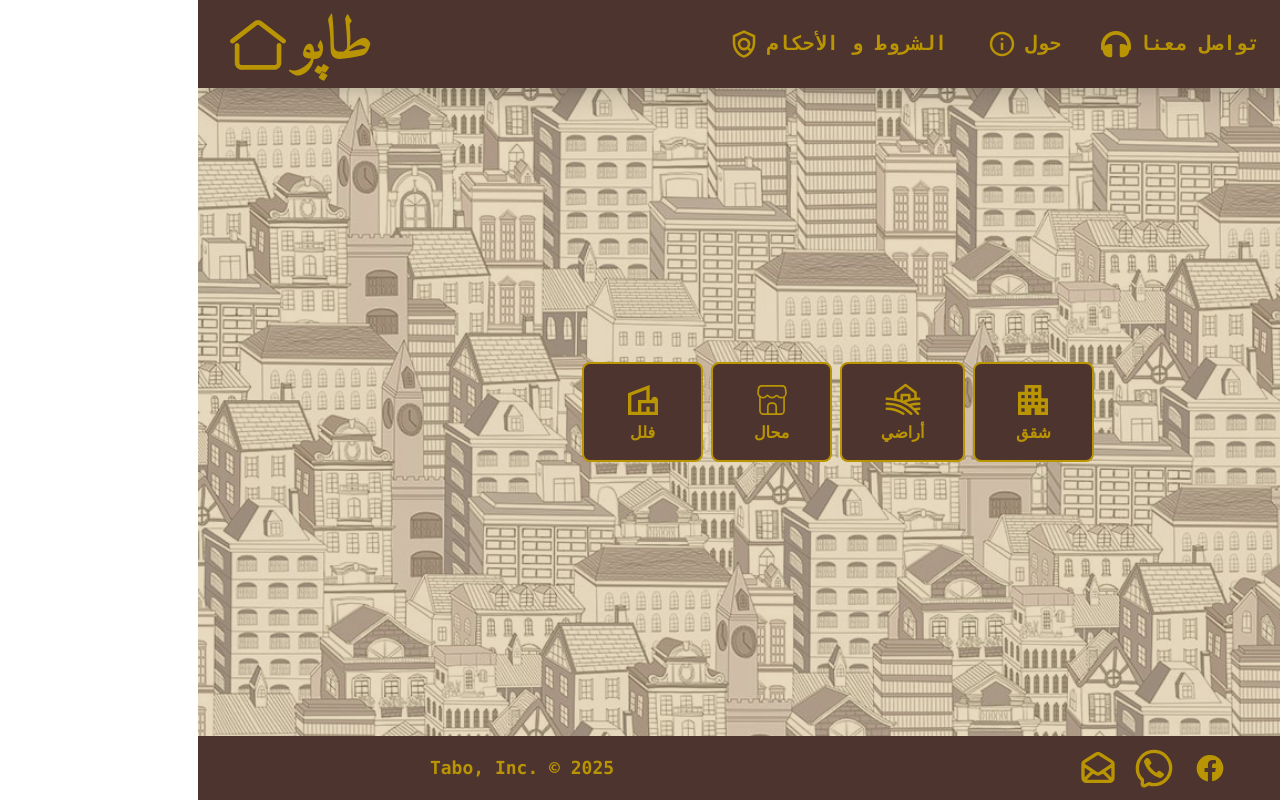
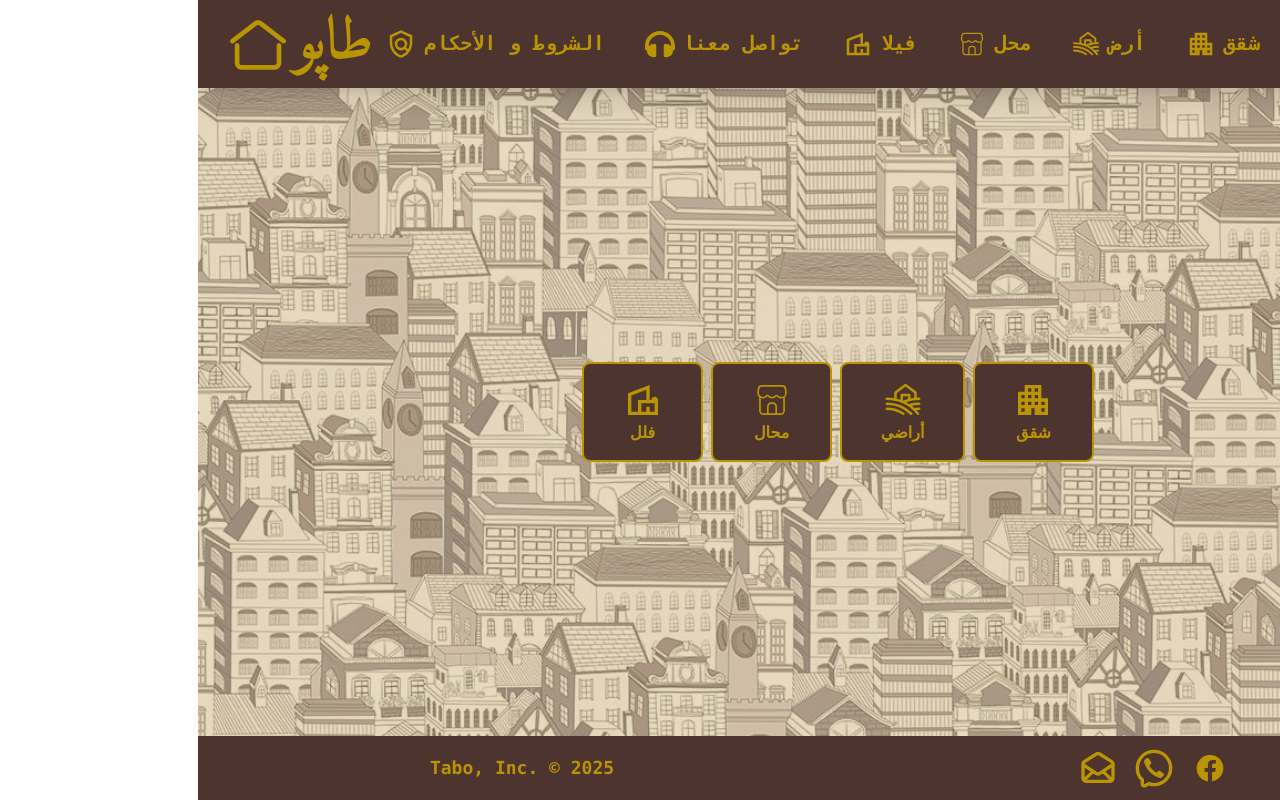
Before and after one commit to Ghayth-Sabeaallil/tabo, a React (Vite) app: page /#/ in a window 1280 px wide. Built offline with nearby package versions, Linux system fonts and the light colour scheme; a web font is replaced by a local one.

Commit message:
fix the header

```diff
--- a/src/Components/Header.tsx
+++ b/src/Components/Header.tsx
@@ -1,9 +1,11 @@
 import { useEffect, useRef, useState } from "react";
 import { FaHeadphones } from "react-icons/fa";
 import { GoHome, } from "react-icons/go";
-import { IoMdInformationCircleOutline } from "react-icons/io";
 import { MdOutlinePolicy } from "react-icons/md";
 import { Link } from "react-router-dom";
+import { MdApartment, MdOutlineVilla } from "react-icons/md";
+import { PiFarm } from "react-icons/pi";
+import { CiShop } from "react-icons/ci";
 
 const Header = () => {
     const [isMobileMenuOpen, setMobileMenuOpen] = useState<boolean>(false);
@@ -33,8 +35,11 @@ const Header = () => {
                         <Link to={"/"}>
                             <div className="text-xl font-mono cursor-pointer p-3 text-text border-black font-bold duration-500 hover:scale-125 hover:font-extrabold flex gap-2">الرئيسية<GoHome size={30} /></div>
                         </Link>
+                        <Link to={"/apartments"}><div className="text-xl font-mono cursor-pointer p-3 text-text border-black font-bold duration-500 hover:scale-125 hover:font-extrabold flex gap-2">شقق<MdApartment size={30} /></div></Link>
+                        <Link to={"/farms"}><div className="text-xl font-mono cursor-pointer p-3 text-text border-black font-bold duration-500 hover:scale-125 hover:font-extrabold flex gap-2">أرض<PiFarm size={30} /></div></Link>
+                        <Link to={"/shops"}><div className="text-xl font-mono cursor-pointer p-3 text-text border-black font-bold duration-500 hover:scale-125 hover:font-extrabold flex gap-2">محل<CiShop size={30} /></div></Link>
+                        <Link to={"/villas"}><div className="text-xl font-mono cursor-pointer p-3 text-text border-black font-bold duration-500 hover:scale-125 hover:font-extrabold flex gap-2">فيلا<MdOutlineVilla size={30} /></div></Link>
                         <Link to={"/contact"}><div className="text-xl font-mono cursor-pointer p-3 text-text border-black font-bold duration-500 hover:scale-125 hover:font-extrabold flex gap-2">تواصل معنا<FaHeadphones size={30} /></div></Link>
-                        <Link to={"/about"}><div className="text-xl font-mono cursor-pointer p-3 text-text border-black font-bold duration-500 hover:scale-125 hover:font-extrabold flex gap-2">حول<IoMdInformationCircleOutline size={30} /></div></Link>
                         <Link to={"/privacyPolicy"}><div className="text-xl font-mono cursor-pointer p-3 text-text border-black font-bold duration-500 hover:scale-125 hover:font-extrabold flex gap-2">الشروط و الأحكام<MdOutlinePolicy size={30} /></div></Link>
                     </div>
 
@@ -85,11 +90,16 @@ const Header = () => {
 
             {/* Mobile Menu */}
             {(isMobileMenuOpen && window.innerWidth < 768) && (
-                <div className="w-screen absolute z-50 flex flex-col items-start bg-header pr-4">
-                    <Link to={"/"}><div className="text-xl font-mono cursor-pointer p-3 text-text font-bold duration-500 flex gap-2 hover:scale-125">الرئيسية<GoHome size={30} /> </div></Link>
-                    <Link to={"/contact"}><div className="text-xl font-mono cursor-pointer p-3 text-text font-bold duration-500 flex gap-2 hover:scale-125">تواصل معنا<FaHeadphones size={30} /></div></Link>
-                    <Link to={"/about"}><div className="text-xl font-mono cursor-pointer p-3 text-text font-bold duration-500 flex gap-2 hover:scale-125">حول<IoMdInformationCircleOutline size={30} /></div></Link>
-                    <Link to={"/privacyPolicy"}><div className="text-xl font-mono cursor-pointer p-3 text-text border-black font-bold duration-500 hover:scale-125 hover:font-extrabold flex gap-2">الشروط و الأحكام<MdOutlinePolicy size={30} /></div></Link>
+                <div className="w-screen absolute z-50 flex flex-col items-start bg-header p-4">
+                    <Link to={"/"}>
+                        <div className="text-xl font-mono cursor-pointer p-3 text-text border-black font-bold duration-500 hover:scale-125 hover:font-extrabold flex gap-2"><GoHome size={30} />الرئيسية</div>
+                    </Link>
+                    <Link to={"/apartments"}><div className="text-xl font-mono cursor-pointer p-3 text-text border-black font-bold duration-500 hover:scale-125 hover:font-extrabold flex gap-2"><MdApartment size={30} />شقق</div></Link>
+                    <Link to={"/farms"}><div className="text-xl font-mono cursor-pointer p-3 text-text border-black font-bold duration-500 hover:scale-125 hover:font-extrabold flex gap-2"><PiFarm size={30} />أرض</div></Link>
+                    <Link to={"/shops"}><div className="text-xl font-mono cursor-pointer p-3 text-text border-black font-bold duration-500 hover:scale-125 hover:font-extrabold flex gap-2">محل<CiShop size={30} /></div></Link>
+                    <Link to={"/villas"}><div className="text-xl font-mono cursor-pointer p-3 text-text border-black font-bold duration-500 hover:scale-125 hover:font-extrabold flex gap-2"><MdOutlineVilla size={30} />فيلا</div></Link>
+                    <Link to={"/contact"}><div className="text-xl font-mono cursor-pointer p-3 text-text border-black font-bold duration-500 hover:scale-125 hover:font-extrabold flex gap-2"><FaHeadphones size={30} />تواصل معنا</div></Link>
+                    <Link to={"/privacyPolicy"}><div className="text-xl font-mono cursor-pointer p-3 text-text border-black font-bold duration-500 hover:scale-125 hover:font-extrabold flex gap-2"><MdOutlinePolicy size={30} />الشروط و الأحكام</div></Link>
                 </div>
             )}
         </nav>
```
